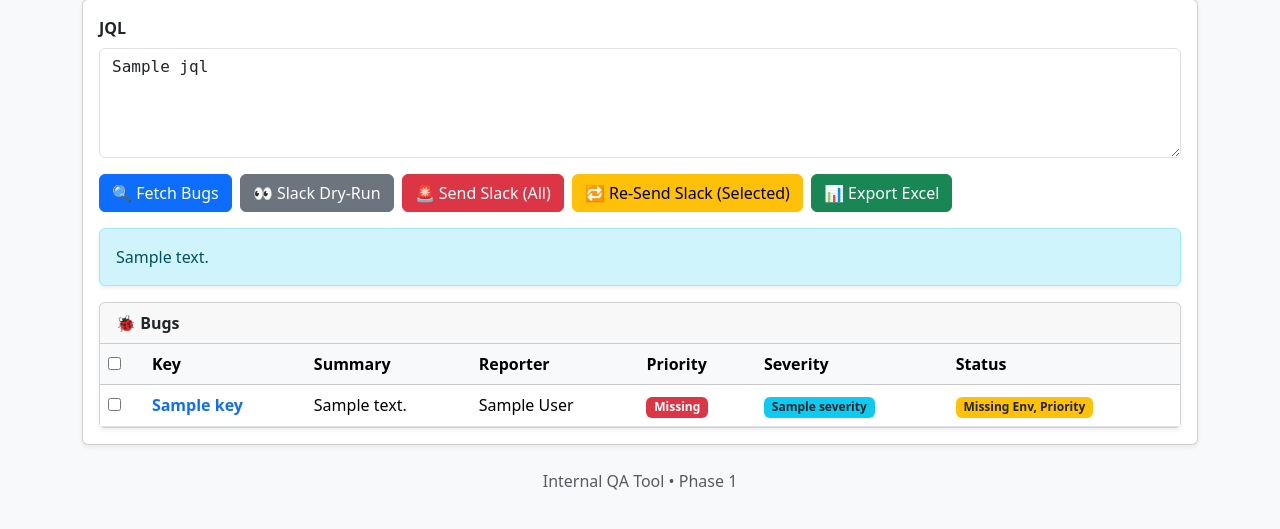
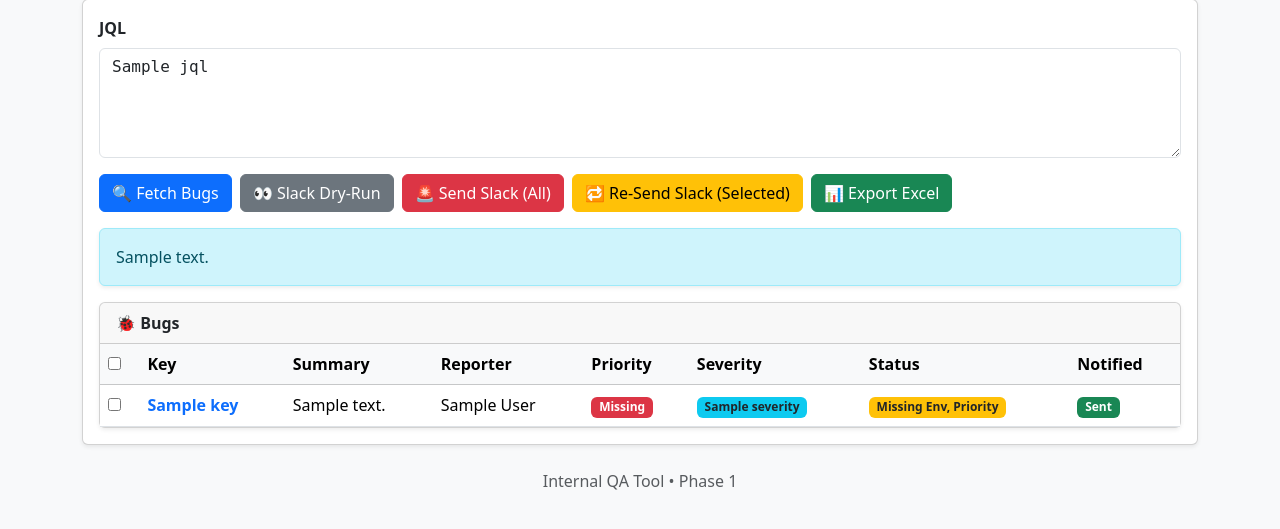
Before and after one commit to Phani-testing123/jira-bug-checker, a Flask app: template templates/index.html in a window 1280 px wide. Shown: the part 119-648 px from the top of the page. Run offline with Flask 3, Linux system fonts and the light colour scheme; the template is opened without the code that fills it: most values are stand-ins (such as "Sample title", 1, 10 or a date in 2020).

Commit message:
feat: Slack notification tracking with reminder resend and UI status

```diff
--- a/app.py
+++ b/app.py
@@ -6,7 +6,12 @@ from datetime import datetime
 sys.path.append(os.path.dirname(os.path.abspath(__file__)))
 
 from flask import Flask, render_template, request, send_file
-from services import get_bugs, preview_missing_fields, trigger_slack
+from services import (
+    get_bugs,
+    preview_missing_fields,
+    trigger_slack,
+    load_notified          # ✅ CORRECT SOURCE
+)
 from excel_exporter import export_bugs_to_excel, adf_to_text
 
 app = Flask(__name__)
@@ -23,6 +28,7 @@ DEFAULT_JQL = (
     'ORDER BY created DESC'
 )
 
+# Cache between actions
 cached_bugs = []
 
 
@@ -34,20 +40,23 @@ def index():
     action = request.form.get("action")
     result_message = None
 
-    # ───────────── DEBUG ─────────────
+    # ───────────── DEBUG (SAFE) ─────────────
     print("ACTION:", action)
     print("JQL USED:", jql)
-    # ────────────────────────────────
+    # ───────────────────────────────────────
 
+    # ───────────────── FETCH ─────────────────
     if action == "fetch":
         all_bugs = get_bugs(jql)
+        print("TOTAL BUGS FROM JIRA:", len(all_bugs))
 
-        # 🔍 DEBUG
-        print("TOTAL BUGS FROM JIRA:", len(all_bugs))
+        # 🔔 Load notification map ONCE
+        notified_map = load_notified()
 
         for bug in all_bugs:
             fields = bug.get("fields", {})
 
+            # Severity
             severity_field = fields.get("customfield_11010")
             bug["severity"] = (
                 severity_field.get("value")
@@ -55,21 +64,33 @@ def index():
                 else None
             )
 
+            # Environment
             bug["environment"] = adf_to_text(fields.get("environment"))
 
+            # Priority fix (Jira returns name="None")
             priority_obj = fields.get("priority")
             if isinstance(priority_obj, dict) and priority_obj.get("name") == "None":
                 fields["priority"] = None
 
+            # ✅ Notification status for UI
+            key = bug.get("key")
+            notify_info = notified_map.get(key)
+
+            if notify_info:
+                bug["notify_status"] = notify_info.get("status")        # sent / reminder
+                bug["last_notified"] = notify_info.get("last_sent")
+            else:
+                bug["notify_status"] = None
+                bug["last_notified"] = None
+
+        # Filter only missing-field bugs
         missing_bugs, stats = preview_missing_fields(all_bugs)
 
-        # 🔍 DEBUG
         print("MISSING BUGS COUNT:", len(missing_bugs))
         print("MISSING STATS:", stats)
 
         if missing_bugs:
             cached_bugs = missing_bugs
-
             result_message = (
                 f"Fetched {len(missing_bugs)} bug(s) missing: "
                 f"Env({stats['environment']}), "
@@ -80,18 +101,27 @@ def index():
             cached_bugs = []
             result_message = "🎉 No bugs with missing fields found"
 
+    # ───────────────── SLACK DRY-RUN ─────────────────
     elif action == "slack_preview":
         sent = trigger_slack(cached_bugs, dry_run=True)
-        result_message = f"Slack Dry-Run: {len(sent)} bug(s)"
+        result_message = (
+            f"Slack Dry-Run: {len(sent)} bug(s) would be notified"
+            if sent else
+            "Slack Dry-Run: No bugs to notify"
+        )
 
+    # ───────────────── SLACK SEND (ALL) ─────────────────
     elif action == "slack_send":
         sent = trigger_slack(cached_bugs, dry_run=False)
-        result_message = f"Slack Sent: {len(sent)} bug(s)"
+        result_message = (
+            f"Slack Sent: {len(sent)} bug(s)"
+            if sent else
+            "Slack Sent: No new bugs (already notified)"
+        )
 
+    # ───────────────── SLACK RE-SEND (SELECTED) ─────────────────
     elif action == "slack_resend":
         selected_keys = request.form.getlist("selected_keys")
-
-        # 🔍 DEBUG
         print("SELECTED KEYS:", selected_keys)
 
         if not selected_keys:
@@ -102,9 +132,20 @@ def index():
                 if bug.get("key") in selected_keys
             ]
 
-            sent = trigger_slack(selected_bugs, dry_run=False, force=True,message_type="reminder")
-            result_message = f"Re-Sent Slack: {len(sent)} bug(s)"
+            sent = trigger_slack(
+                selected_bugs,
+                dry_run=False,
+                force=True,
+                message_type="reminder"   # ✅ REMINDER MESSAGE
+            )
 
+            result_message = (
+                f"Reminder sent to {len(sent)} bug(s)"
+                if sent else
+                "No reminders sent"
+            )
+
+    # ───────────────── EXCEL EXPORT ─────────────────
     elif action == "export":
         timestamp = datetime.now().strftime("%Y%m%d_%H%M%S")
         file_name = f"jira_bugs_{timestamp}.xlsx"
@@ -127,4 +168,5 @@ def index():
 
 
 if __name__ == "__main__":
+    # 🔒 PROD SAFE
     app.run(debug=False)
--- a/services.py
+++ b/services.py
@@ -1,5 +1,6 @@
 import json
 import os
+from datetime import datetime
 from jira_client import fetch_bugs
 from excel_exporter import adf_to_text
 from slack_client import get_user_id_by_email, send_dm
@@ -8,18 +9,42 @@ NOTIFIED_FILE = "notified.json"
 
 
 # ─────────────────────────────────────────────
-# Notified tracking (dedupe Slack messages)
+# Notified tracking
 # ─────────────────────────────────────────────
 def load_notified():
     if not os.path.exists(NOTIFIED_FILE):
-        return set()
+        return {}
+
     with open(NOTIFIED_FILE, "r") as f:
-        return set(json.load(f))
+        data = json.load(f)
+
+    # 🔄 Backward compatibility (old list format)
+    if isinstance(data, list):
+        return {k: {"status": "sent", "last_sent": None} for k in data}
+
+    return data
 
 
 def save_notified(notified):
     with open(NOTIFIED_FILE, "w") as f:
-        json.dump(list(notified), f)
+        json.dump(notified, f, indent=2)
+
+
+# ✅ NEW: expose status cleanly for UI / app layer
+def get_notification_status(issue_key):
+    """
+    Returns one of:
+    - "not_notified"
+    - "sent"
+    - "reminder"
+    """
+    notified = load_notified()
+    info = notified.get(issue_key)
+
+    if not info:
+        return "not_notified"
+
+    return info.get("status", "sent")
 
 
 # ─────────────────────────────────────────────
@@ -43,55 +68,49 @@ def preview_missing_fields(issues):
 
         priority_obj = fields.get("priority")
         priority = (
-            priority_obj
-            if priority_obj and priority_obj.get("name") != "None"
-            else None
+            priority_obj if priority_obj and priority_obj.get("name") != "None" else None
         )
 
         severity_field = fields.get("customfield_11010")
         severity = (
-            severity_field.get("value")
-            if isinstance(severity_field, dict)
-            else None
+            severity_field.get("value") if isinstance(severity_field, dict) else None
         )
 
-        missing_any = False
-
+        missing = False
         if not environment:
             stats["environment"] += 1
-            missing_any = True
+            missing = True
         if not priority:
             stats["priority"] += 1
-            missing_any = True
+            missing = True
         if not severity:
             stats["severity"] += 1
-            missing_any = True
+            missing = True
 
-        if missing_any:
+        if missing:
             results.append(issue)
 
     return results, stats
 
 
 # ─────────────────────────────────────────────
-# Slack notification (ENHANCED, SAFE)
+# Slack notification (INITIAL + REMINDER)
 # ─────────────────────────────────────────────
 def trigger_slack(issues, dry_run=True, force=False, message_type="initial"):
     """
     dry_run=True   → preview only (NO Slack, NO dedupe)
     force=True     → resend even if already notified
     message_type:
-        - "initial"  → first-time message
-        - "reminder" → follow-up reminder
+        - initial
+        - reminder
     """
-
     notified = load_notified()
     sent = []
 
     for issue in issues:
         issue_key = issue.get("key")
 
-        # 🔒 DEDUPE ONLY FOR REAL SEND (NOT dry-run, NOT force)
+        # 🔒 DEDUPE ONLY FOR REAL INITIAL SEND
         if not dry_run and not force and issue_key in notified:
             continue
 
@@ -104,16 +123,12 @@ def trigger_slack(issues, dry_run=True, force=False, message_type="initial"):
 
         priority_obj = fields.get("priority")
         priority = (
-            priority_obj
-            if priority_obj and priority_obj.get("name") != "None"
-            else None
+            priority_obj if priority_obj and priority_obj.get("name") != "None" else None
         )
 
         severity_field = fields.get("customfield_11010")
         severity = (
-            severity_field.get("value")
-            if isinstance(severity_field, dict)
-            else None
+            severity_field.get("value") if isinstance(severity_field, dict) else None
         )
 
         missing_fields = []
@@ -137,25 +152,30 @@ def trigger_slack(issues, dry_run=True, force=False, message_type="initial"):
         if not user_id:
             continue
 
-        # ✉️ Message selection
         if message_type == "reminder":
             message = (
                 f"⏰ Hi {name},\n"
-                f"Friendly reminder about Jira bug *{issue_key}* — it’s still missing:\n"
+                f"Reminder: Jira bug *{issue_key}* is still missing:\n"
                 + "\n".join(f"- {f}" for f in missing_fields) +
-                "\n\nPlease update this when you get time 🙏\n"
-                "Thanks!"
+                "\n\nPlease update it when possible 🙏"
             )
+            status = "reminder"
         else:
             message = (
                 f"👋 Hi {name},\n"
-                f"Your Jira bug *{issue_key}* is missing required field(s):\n"
+                f"Your Jira bug *{issue_key}* is missing:\n"
                 + "\n".join(f"- {f}" for f in missing_fields) +
-                "\n\nPlease update it.Thanks🙏"
+                "\n\nPlease update it. Thanks 🙏"
             )
+            status = "sent"
 
         send_dm(user_id, message)
-        notified.add(issue_key)
+
+        notified[issue_key] = {
+            "status": status,
+            "last_sent": datetime.utcnow().isoformat()
+        }
+
         sent.append(issue_key)
 
     # Save ONLY after real sends
--- a/templates/index.html
+++ b/templates/index.html
@@ -36,7 +36,7 @@
         </p>
     </div>
 
-    <!-- ✅ SINGLE FORM (IMPORTANT FIX) -->
+    <!-- ✅ SINGLE FORM -->
     <form method="post" class="card p-3 shadow-sm">
 
         <label class="fw-bold mb-2">JQL</label>
@@ -104,6 +104,7 @@
                         <th>Priority</th>
                         <th>Severity</th>
                         <th>Status</th>
+                        <th>Notified</th> <!-- 🆕 -->
                     </tr>
                     </thead>
 
@@ -164,6 +165,17 @@
                                 <span class="badge bg-success">Complete</span>
                             {% endif %}
                         </td>
+
+                        <!-- 🆕 NOTIFICATION STATUS -->
+                        <td>
+                            {% if bug.notify_status == "sent" %}
+                                <span class="badge bg-success">Sent</span>
+                            {% elif bug.notify_status == "reminder" %}
+                                <span class="badge bg-warning text-dark">Reminder Sent</span>
+                            {% else %}
+                                <span class="badge bg-secondary">Not Notified</span>
+                            {% endif %}
+                        </td>
                     </tr>
                     {% endfor %}
                     </tbody>
```
